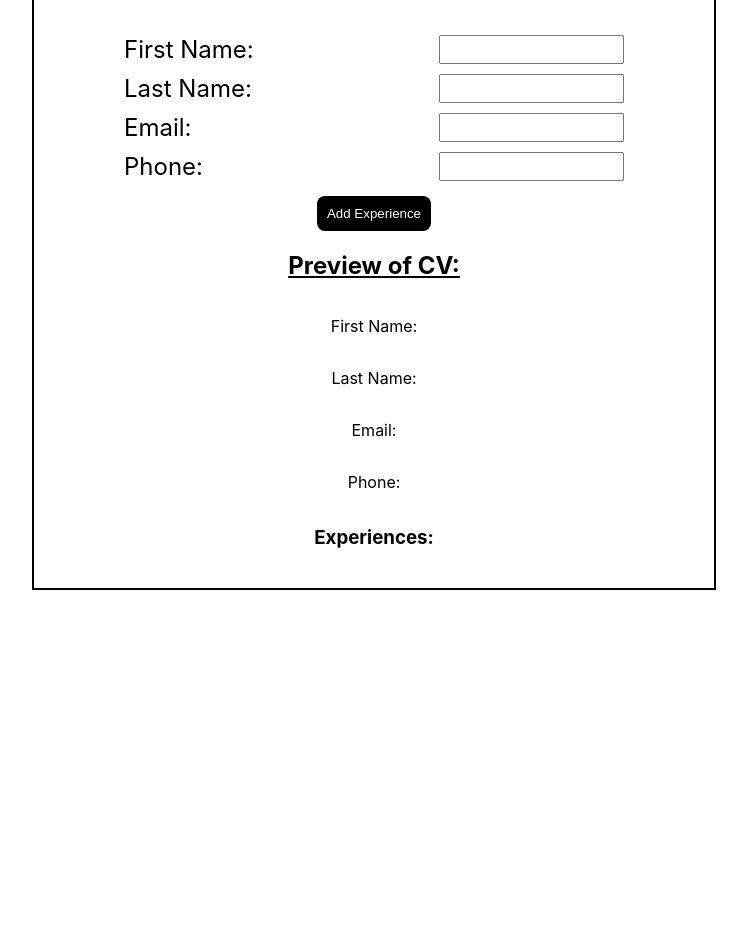
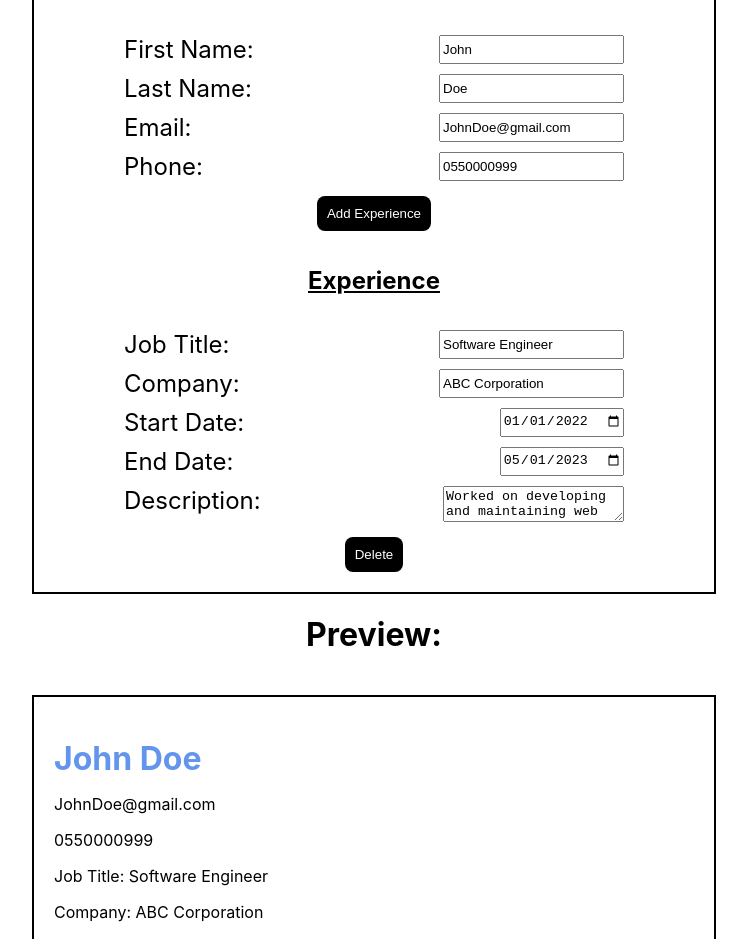
Before and after one commit to Yusef-H/cv-builder, a React (Create React App) app: page / in a window 1280 px wide. Shown: the part 153-1092 px from the top of the page, without its empty margins (266-1013 px from the left). Before the commit the page ends 800 px from the top, so only its background shows below. Built offline with nearby package versions, Linux system fonts and the light colour scheme.

Commit message:
add delete button & fix styling of header and code organization

```diff
--- a/src/App.js
+++ b/src/App.js
@@ -7,16 +7,23 @@ class App extends Component {
   constructor(props) {
     super(props);
     this.state = {
-      firstName: '',
-      lastName: '',
-      email: '',
-      phone: '',
-      experiences: []
+      firstName: 'John',
+      lastName: 'Doe',
+      email: 'JohnDoe@gmail.com',
+      phone: '0550000999',
+      experiences: [{
+        jobTitle: 'Software Engineer',
+        company: 'ABC Corporation',
+        startDate: '2022-01-01',
+        endDate: '2023-05-01',
+        description: 'Worked on developing and maintaining web applications using modern technologies.'
+      }]
     };
 
     this.handleInputChange = this.handleInputChange.bind(this);
     this.addExperience = this.addExperience.bind(this);
     this.updateExperience = this.updateExperience.bind(this);
+    this.deleteExperience = this.deleteExperience.bind(this);
   }
 
   handleInputChange(event) {
@@ -45,18 +52,33 @@ class App extends Component {
     });
   };
 
+  deleteExperience(experience){
+    this.setState((prevState) => {
+      const idxToDelete = prevState.experiences.indexOf(experience);
+      const newExperiences = [...prevState.experiences];
+      newExperiences.splice(idxToDelete, 1);
+      return { experiences: newExperiences };
+    })
+  }
+
   render() {
     return (
+      <>
+        <h1>CV Builder With React</h1>
         <div className="App">
-        <h1>CV Builder With React</h1>
           <Form
             {...this.state}
             handleInputChange={this.handleInputChange}
             addExperience={this.addExperience}
             updateExperience={this.updateExperience}
+            deleteExperience={this.deleteExperience}
           />
-        <Preview {...this.state} />
         </div>
+        <h1>Preview:</h1>
+        <div className="Preview"> {/* Change to preview styles later */ }
+          <Preview {...this.state}/>
+        </div>
+      </>
     );
   }
 }
--- a/src/components/Experience.js
+++ b/src/components/Experience.js
@@ -24,6 +24,7 @@ class Experience extends Component {
   };
 
   render() {
+    const { jobTitle, company, startDate, endDate, description } = this.props.experience;
     return (
       <>
         <h2>Experience</h2>
@@ -34,7 +35,7 @@ class Experience extends Component {
               type="text"
               id="job-title"
               name="jobTitle"
-              value={this.state.jobTitle}
+              value={jobTitle}
               onChange={this.handleInputChange}
             />
           </div>
@@ -44,7 +45,7 @@ class Experience extends Component {
               type="text"
               id="company"
               name="company"
-              value={this.state.company}
+              value={company}
               onChange={this.handleInputChange}
             />
           </div>
@@ -54,7 +55,7 @@ class Experience extends Component {
               type="date"
               id="start-date"
               name="startDate"
-              value={this.state.startDate}
+              value={startDate}
               onChange={this.handleInputChange}
             />
           </div>
@@ -64,7 +65,7 @@ class Experience extends Component {
               type="date"
               id="end-date"
               name="endDate"
-              value={this.state.endDate}
+              value={endDate}
               onChange={this.handleInputChange}
             />
           </div>
@@ -73,13 +74,15 @@ class Experience extends Component {
             <textarea
               id="description"
               name="description"
-              value={this.state.description}
+              value={description}
               onChange={this.handleInputChange}
             ></textarea>
           </div>
         </form>
+        <button onClick={() => this.props.deleteExperience(this)}>Delete</button>
       </>
     );
+
   }
 }
 
--- a/src/components/Form.js
+++ b/src/components/Form.js
@@ -13,7 +13,8 @@ class Form extends Component {
       experiences,
       handleInputChange,
       addExperience,
-      updateExperience
+      updateExperience,
+      deleteExperience
     } = this.props;
 
     return (
@@ -32,8 +33,9 @@ class Form extends Component {
         {experiences.map((experience, key) => (
           <Experience
             key={key}
-            experience={experience}
+            experience = {experience}
             updateExperience={updateExperience}
+            deleteExperience={deleteExperience}
           />
         ))}
       </div>
--- a/src/components/GeneralInfo.js
+++ b/src/components/GeneralInfo.js
@@ -1,30 +1,59 @@
-import '../styles/Form.css'
-import React, {Component} from 'react';
+import '../styles/Form.css';
+import React, { Component } from 'react';
 
-class GeneralInfo extends Component{
+class GeneralInfo extends Component {
   render() {
-        const handleInputChange = this.props.handleInputChange;
+    const {
+      firstName,
+      lastName,
+      email,
+      phone,
+      handleInputChange
+    } = this.props;
 
-        return(
+    return (
       <form>
         <div>
           <label htmlFor="first-name">First Name:</label>
-                    <input type="text" id="first-name"  name="firstName"  onChange={handleInputChange}></input>
+          <input
+            type="text"
+            id="first-name"
+            name="firstName"
+            value={firstName}
+            onChange={handleInputChange}
+          />
         </div>
         <div>
           <label htmlFor="last-name">Last Name:</label>
-                    <input type="text" id="last-name" name="lastName" onChange={handleInputChange}></input>
+          <input
+            type="text"
+            id="last-name"
+            name="lastName"
+            value={lastName}
+            onChange={handleInputChange}
+          />
         </div>
         <div>
-                    <label htmlFor="email">Email: </label>
-                    <input type="email" name = "email" onChange={handleInputChange}></input>
+          <label htmlFor="email">Email:</label>
+          <input
+            type="email"
+            name="email"
+            value={email}
+            onChange={handleInputChange}
+          />
         </div>
         <div>
           <label htmlFor="phone">Phone:</label>
-                    <input type="tel" id="phone" name ="phone" onChange={handleInputChange}></input>
+          <input
+            type="tel"
+            id="phone"
+            name="phone"
+            value={phone}
+            onChange={handleInputChange}
+          />
         </div>
       </form>
-        )
+    );
   }
 }
 
--- a/src/components/Preview.js
+++ b/src/components/Preview.js
@@ -1,17 +1,22 @@
 import React, {Component} from 'react';
+import '../styles/Preview.css';
 class Preview extends Component{
 
     render() {
         const { firstName, lastName, email, phone, experiences } = this.props;
-        // console.log(experiences[0]);
+
         return (
             <>
-                <h2>Preview of CV:</h2>
-                <p>First Name: {firstName}</p>
-                <p>Last Name: {lastName}</p>
-                <p>Email: {email}</p>
-                <p>Phone: {phone}</p>
-                <h3>Experiences:</h3>
+                <div className="header">
+                    <div className="left">
+                        <h1>{firstName} {lastName}</h1>
+                        <p>{email}</p>
+                    </div>
+                    <div className="right">
+                        <p>{phone}</p>
+                    </div>
+                </div>
+                <div className="exp">
                     {experiences.map((experience, index) => (
                         <div key={index}>
                             <p>Job Title: {experience.jobTitle}</p>
@@ -21,6 +26,7 @@ class Preview extends Component{
                             <p>Description: {experience.description}</p>
                         </div>
                     ))}
+                </div>
 
             </>
         )
--- a/src/styles/App.css
+++ b/src/styles/App.css
@@ -1,4 +1,9 @@
-
+#root{
+    display: flex;
+    justify-content: center;
+    align-items: center;
+    flex-direction: column;
+}
 body{
     display: flex;
     justify-content: center;
@@ -10,7 +15,7 @@ body{
     align-items: center;
     padding: 20px;
     border: 2px solid black;
-    width: clamp(400px, 80vmin, 800px);
+    width: clamp(300px, 80vmin, 800px);
 
 }
 
--- a/src/styles/Form.css
+++ b/src/styles/Form.css
@@ -3,7 +3,7 @@ form{
     display: flex;
     flex-direction: column;
     gap: 10px;
-    width: clamp(400px, 80vmin, 500px);
+    width: clamp(300px, 80vmin, 500px);
 }
 
 form > div{
--- /dev/null
+++ b/src/styles/Preview.css
@@ -0,0 +1,24 @@
+
+.Preview{
+    border: 2px solid black;
+    padding: 20px;
+    margin-top: 20px;
+    display: flex;
+    flex-direction: column;
+    width: clamp(300px, 80vmin, 800px);
+
+}
+
+.header{
+    display: flex;
+    flex-direction: column;
+}
+
+.header h1{
+    margin-bottom: 0;
+    color: cornflowerblue
+}
+
+.header p{
+    margin-bottom: 0;
+}
```
Lines whose indentation alone changed are shown as unchanged.
